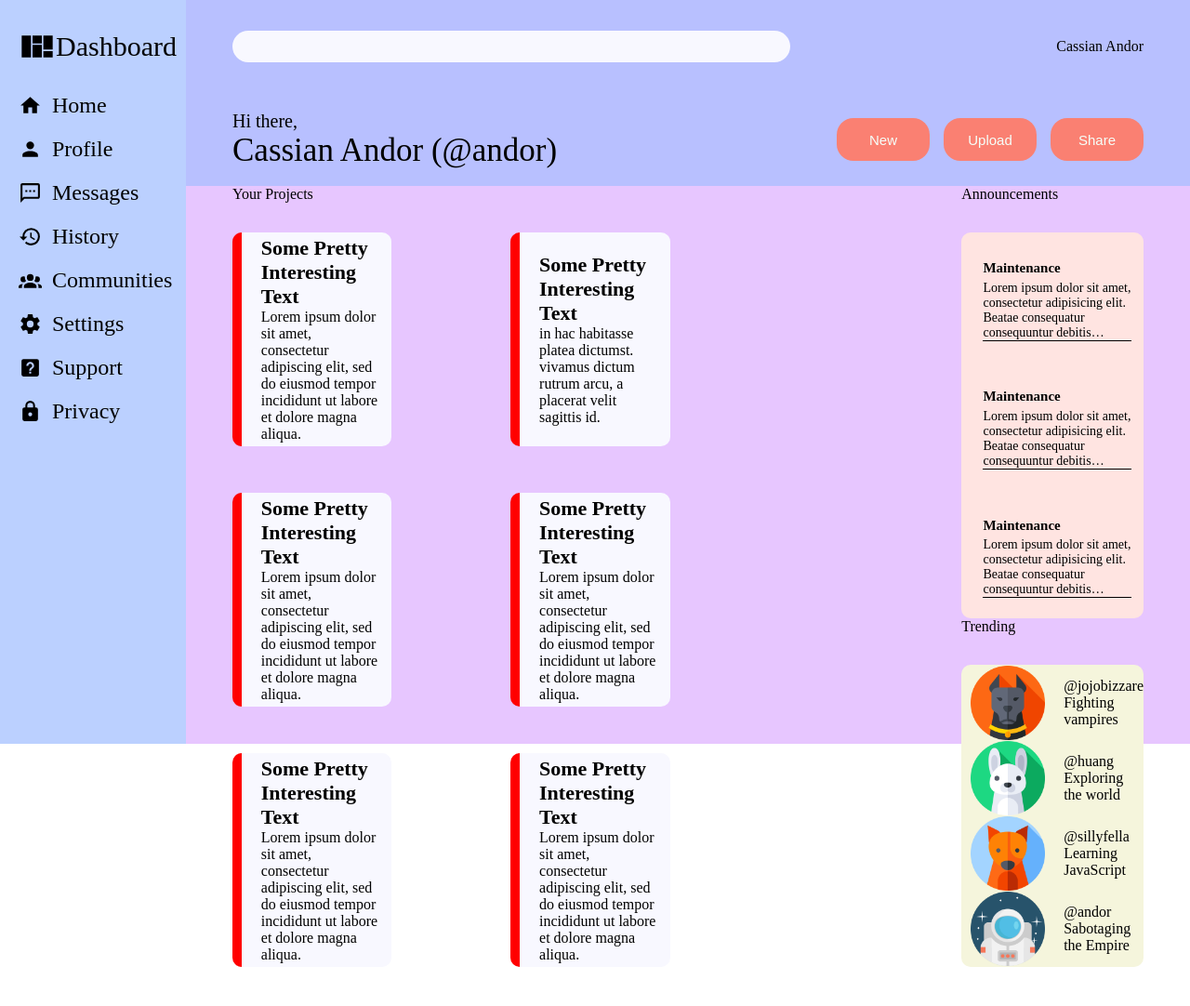
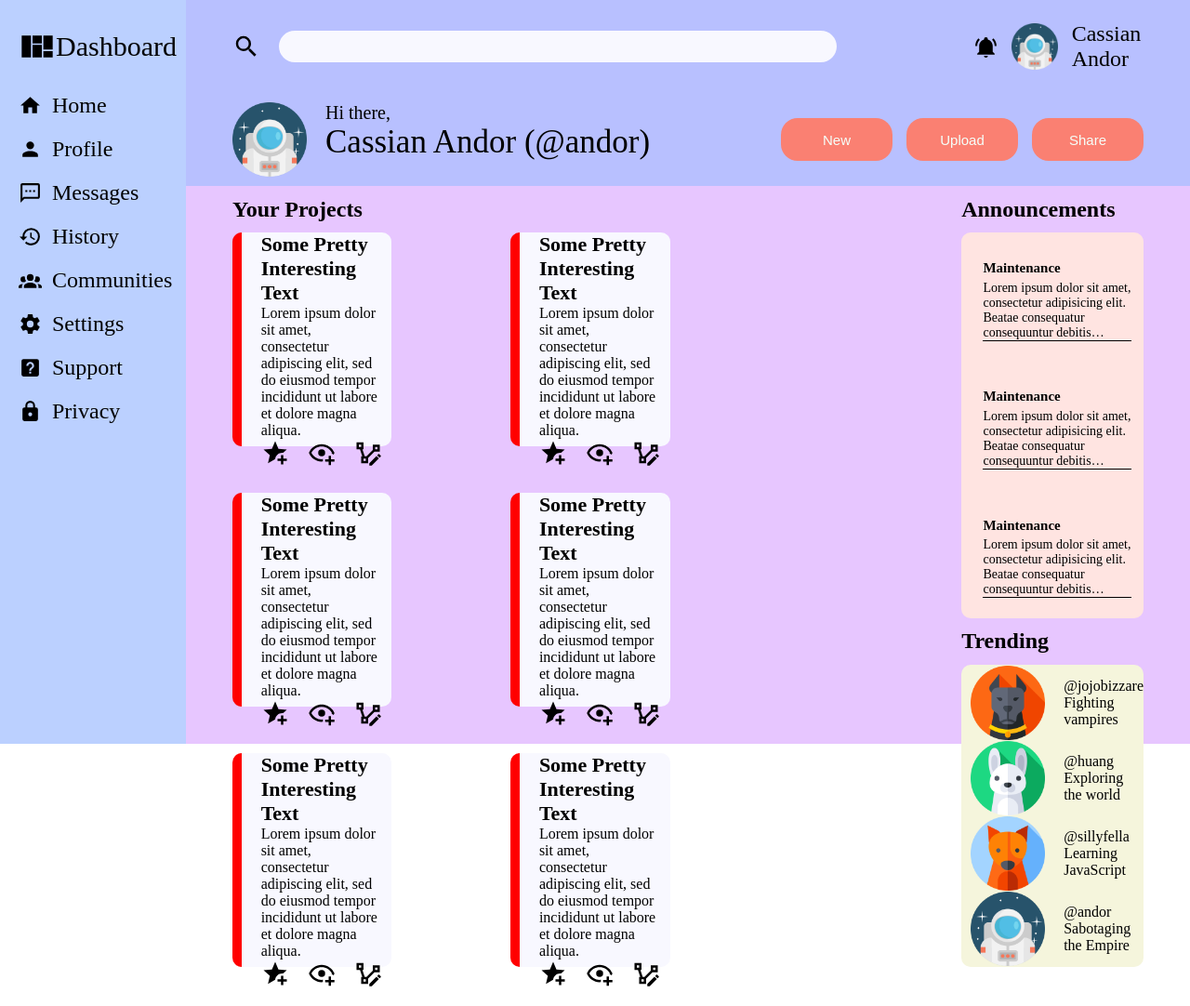
Before and after one commit to Artimer225/dashboard, a plain HTML site: page index.html in a window 1280 px wide. Shown: the whole page at 93% size. Before the commit the page ends 1040 px from the top, so only its background shows below. Drawn offline with Linux system fonts and the light colour scheme.

Commit message:
Add icons to dashboard and project sections

```diff
--- a/index.html
+++ b/index.html
@@ -51,18 +51,29 @@
         </div>
         <div class="header">
             <div class="upper">
+
                 <div class="search">
+                    <img src="icons/search.svg" alt="search">
+                    <div class="input-search">
                         <label for="site-search"></label>
                         <input type="search" id="site-search" name="site-search">
                     </div>
+
+                </div>
                 <div class="user">
+                    <img src="icons/notification.svg" alt="notification">
+                    <img src="images/avatar4.png" alt="astronaut">
                     <p>Cassian Andor</p>
                 </div>
             </div>
             <div class="lower">
                 <div class="greeting">
+                    <img src="images/avatar4.png" alt="astronaut">
+                    <div class="details">
                         <p>Hi there,</p>
                         <p>Cassian Andor (@andor)</p>
+                    </div>
+
                 </div>
 
                 <div class="buttons">
@@ -73,38 +84,74 @@
             </div>
         </div>
         <div class="section">
+            <div class="title">
                 <p>Your Projects</p>
+            </div>
+
             <div class="projects">
 
                 <div class="card">
                     <p>Some Pretty Interesting Text</p>
                     <p>Lorem ipsum dolor sit amet, consectetur adipiscing elit, sed do eiusmod tempor incididunt ut labore et dolore magna aliqua.</p>
+                    <div class="edit-buttons">
+                        <img src="icons/favorite.svg" alt="favorite">
+                        <img src="icons/eye.svg" alt="add another person">
+                        <img src="icons/vector.svg" alt="idk">
                     </div>
-                <div class="card">
-                    <p>Some Pretty Interesting Text</p>
-                    <p>in hac habitasse platea dictumst. vivamus dictum rutrum arcu, a placerat velit sagittis id.</p>
                 </div>
                 <div class="card">
                     <p>Some Pretty Interesting Text</p>
                     <p>Lorem ipsum dolor sit amet, consectetur adipiscing elit, sed do eiusmod tempor incididunt ut labore et dolore magna aliqua.</p>
+                    <div class="edit-buttons">
+                        <img src="icons/favorite.svg" alt="favorite">
+                        <img src="icons/eye.svg" alt="add another person">
+                        <img src="icons/vector.svg" alt="idk">
+                    </div>
                 </div>
                 <div class="card">
                     <p>Some Pretty Interesting Text</p>
                     <p>Lorem ipsum dolor sit amet, consectetur adipiscing elit, sed do eiusmod tempor incididunt ut labore et dolore magna aliqua.</p>
+                    <div class="edit-buttons">
+                        <img src="icons/favorite.svg" alt="favorite">
+                        <img src="icons/eye.svg" alt="add another person">
+                        <img src="icons/vector.svg" alt="idk">
+                    </div>
                 </div>
                 <div class="card">
                     <p>Some Pretty Interesting Text</p>
                     <p>Lorem ipsum dolor sit amet, consectetur adipiscing elit, sed do eiusmod tempor incididunt ut labore et dolore magna aliqua.</p>
+                    <div class="edit-buttons">
+                        <img src="icons/favorite.svg" alt="favorite">
+                        <img src="icons/eye.svg" alt="add another person">
+                        <img src="icons/vector.svg" alt="idk">
+                    </div>
                 </div>
                 <div class="card">
                     <p>Some Pretty Interesting Text</p>
                     <p>Lorem ipsum dolor sit amet, consectetur adipiscing elit, sed do eiusmod tempor incididunt ut labore et dolore magna aliqua.</p>
+                    <div class="edit-buttons">
+                        <img src="icons/favorite.svg" alt="favorite">
+                        <img src="icons/eye.svg" alt="add another person">
+                        <img src="icons/vector.svg" alt="idk">
+                    </div>
+                </div>
+                <div class="card">
+                    <p>Some Pretty Interesting Text</p>
+                    <p>Lorem ipsum dolor sit amet, consectetur adipiscing elit, sed do eiusmod tempor incididunt ut labore et dolore magna aliqua.</p>
+                    <div class="edit-buttons">
+                        <img src="icons/favorite.svg" alt="favorite">
+                        <img src="icons/eye.svg" alt="add another person">
+                        <img src="icons/vector.svg" alt="idk">
+                    </div>
                 </div>
             </div>
 
             <div class="sidebar">
                 <div class="announcements">
+                    <div class="title">
                         <p>Announcements</p>
+                    </div>
+
                     <div class="news">
                         <div class="article">
                             <p>Maintenance</p>
@@ -121,7 +168,9 @@
                     </div>
                 </div>
                 <div class="trending">
+                    <div class="title">
                         <p>Trending</p>
+                    </div>
                     <div class="trends">
                         <div class="profile">
                             <img src="images/avatar2.png" alt="picture of a dog">
--- a/styles.css
+++ b/styles.css
@@ -59,20 +59,6 @@ p {
     font-size: 24px;
 }
 
-
-.nav ul {
-    /*list-style: none;*/
-    padding: 0;
-}
-
-.nav ul li {
-    margin: 10px 0;
-}
-
-.nav ul li:nth-child(1) {
-    /*list-style-image: url(./icons/home.svg);*/
-}
-
 .header {
     display: grid;
     grid-column: 2 / -1;
@@ -90,11 +76,21 @@ p {
 }
 
 .header .upper .search {
+    display: grid;
     grid-column: 2 / 3;
+    grid-template-columns: 50px 1fr;
+    grid-template-rows: 1fr;
     justify-self: start;
+    align-items: center;
+}
+
+.header .upper .search img {
+    height: 30px;
+    grid-column: 1 / 2;
 }
 
 .header .upper .search input{
+    grid-column: 2 / 3;
     width: 600px;
     height: 34px;
     border-radius: 18px;
@@ -111,7 +107,19 @@ p {
 .header .upper .user {
     display: grid;
     grid-column: 3 / 4;
+    grid-template-columns: repeat(2, 1fr) 2fr;
     gap: 15px;
+    align-items: center;
+    justify-items: end;
+    font-size: 24px;
+}
+
+.header .upper .user img:first-child {
+    height: 25px;
+}
+
+.header .upper .user img {
+    height: 50px;
 }
 
 .header .lower {
@@ -120,8 +128,11 @@ p {
 }
 
 .header .lower .greeting {
+    display: grid;
     grid-column: 2 / 3;
     align-self: center;
+    grid-template-columns: 80px 1fr;
+    gap: 20px;
 }
 
 .header .lower .greeting p:first-child {
@@ -129,7 +140,12 @@ p {
 }
 
 .header .lower .greeting p {
+    grid-column: 2 / 3;
     font-size: 35px;
+}
+
+.header .lower .greeting img {
+    height: 80px;
 }
 
 .header .lower .buttons {
@@ -143,7 +159,7 @@ p {
 .header .lower .buttons button {
     background-color: salmon;
     height: 46px;
-    width: 100px;
+    width: 120px;
     border-radius: 18px;
     border-style: solid;
     border-color: transparent;
@@ -177,9 +193,8 @@ p {
 }
 
 .section .card {
-    /*would be wise to try out minmax here*/
     display: grid;
-    grid-template-rows: repeat(2, 1fr) 4fr 1fr;
+    grid-template-rows: repeat(2, 1fr) 4fr 50px 1fr;
     grid-template-columns: 10px 0.5fr 6fr 0.5fr;
     height: 230px;
     border-left: 10px solid red;
@@ -201,6 +216,24 @@ p {
     grid-column: 3 / 4;
 }
 
+.section .card p {
+    grid-column: 3 / 4;
+    grid-row: 3 / 4;
+}
+
+.section .card .edit-buttons {
+    display: grid;
+    grid-template-rows: 50px;
+    grid-template-columns: 1fr repeat(2, 50px);
+    justify-items: end;
+    grid-column: 3 / 4;
+    grid-row: 4 / 5;
+}
+
+.section .card .edit-buttons img {
+    height: 30px;
+}
+
 .section .sidebar {
     display: grid;
     grid-column: 4 / 5;
@@ -214,24 +247,15 @@ p {
     grid-template-columns: 1fr;
 }
 
-.section .sidebar .announcements p {
-    grid-column: 1/ 2;
-}
-
 .section .sidebar .trending {
     display: grid;
     grid-template-rows: 50px 1fr;
-}
-
-.section .sidebar .trending p {
-    grid-column: 1/ 2;
 }
 
 .section .sidebar .news {
     /*i better make these variables global, as they repeat three hecking times*/
     display: grid;
     grid-template-rows: repeat(3, 1fr);
-    /*grid-template-columns: 10px 0.5fr 6fr 0.5fr;*/
     background-color: mistyrose;
     border-radius: 10px;
 }
@@ -280,3 +304,21 @@ p {
     height: 80px;
     width: 80px;
 }
+
+.title {
+    font-size: 24px;
+    font-weight: bold;
+    align-self: center;
+}
+
+.section .title {
+    grid-column: 2 / 3;
+}
+
+.section .sidebar .announcements .title {
+    grid-column: 1/ 2;
+}
+
+.section .sidebar .trending .title {
+    grid-column: 1/ 2;
+}
```
Also changed, not shown: icons/eye.svg (added), icons/favorite.svg (added), icons/notification.svg (added), icons/search.svg (added), icons/vector.svg (added). Lines whose indentation alone changed are shown as unchanged.
